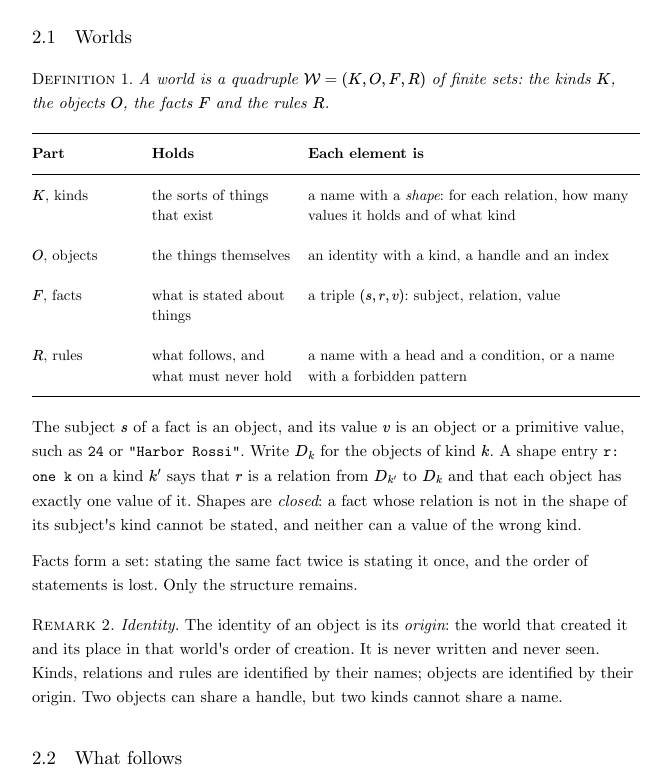
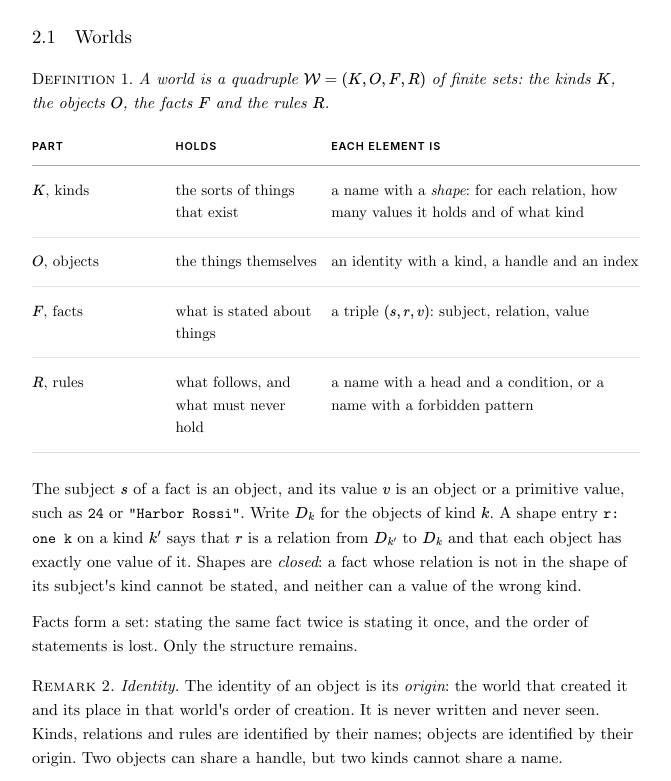
Before and after one commit to minimagate/grant-homepage, a plain HTML site: page index.html in a window 1280 px wide. Shown: the part 2020-2801 px from the top of the page, without its empty margins (304-975 px from the left). Drawn offline with nearby package versions, Linux system fonts and the light colour scheme.

Commit message:
style: refine reference table typography and spacing

```diff
--- a/grant.css
+++ b/grant.css
@@ -89,19 +89,47 @@ img { display: block; width: 82%; max-width: 30em; height: auto !important; marg
 /* Match the exported abstract paragraph to the body text. */
 body > .title-block + div + div > p > font { font-size: inherit !important; }
 
-/* Compact comparison and reference tables, with aligned column headings. */
+/* Reference tables: quiet rules, generous spacing, and compact sans-serif labels.
+   Scoped to data tables so exported title and figure layouts stay separate. */
 table:has(> tbody > tr > td:nth-child(2)) {
   table-layout: fixed;
-  font-size: 0.92em;
-  line-height: 1.4;
-  margin: 1.25em 0;
+  font-size: 0.94em;
+  line-height: 1.5;
+  margin: 1.6em 0;
+  font-variant-numeric: tabular-nums;
+}
+table:has(> tbody > tr > td:nth-child(2)) > tbody > tr {
+  border-bottom: 1px solid rgb(0 0 0 / 12%);
 }
 table:has(> tbody > tr > td:nth-child(2)) > tbody > tr > td {
+  border: 0 !important;
   vertical-align: top;
-  padding: 0.65em 0.7em 0.65em 0;
+  padding: 0.85em 0.9em 0.85em 0;
   overflow-wrap: anywhere;
 }
-table:has(> tbody > tr > td:nth-child(2)) > tbody > tr > td:last-child { padding-right: 0; }
-table:has(> tbody > tr > td:nth-child(2)) > tbody > tr:first-child > td { font-weight: 700; }
-table:has(> tbody > tr > td:nth-child(3)) > tbody > tr > td:first-child { width: 18%; }
+table:has(> tbody > tr > td:nth-child(2)) > tbody > tr > td:last-child {
+  padding-right: 0;
+}
+table:has(> tbody > tr > td:nth-child(2)) > tbody > tr:first-child {
+  border-bottom-color: rgb(0 0 0 / 35%);
+}
+table:has(> tbody > tr > td:nth-child(2)) > tbody > tr:first-child > td {
+  font-family: -apple-system, BlinkMacSystemFont, "Segoe UI", sans-serif;
+  font-size: 0.72em;
+  font-weight: 600;
+  letter-spacing: 0.08em;
+  line-height: 1.5;
+  text-transform: uppercase;
+  padding-top: 0;
+  padding-bottom: 0.9em;
+}
+table:has(> tbody > tr > td:nth-child(3)) > tbody > tr > td:first-child { width: 22%; }
 table:has(> tbody > tr > td:nth-child(3)) > tbody > tr > td:nth-child(2) { width: 24%; }
+table:has(> tbody > tr > td:nth-child(2)) td pre.verbatim {
+  font-size: 0.92em;
+  line-height: inherit;
+}
+@media (max-width: 480px) {
+  table:has(> tbody > tr > td:nth-child(2)) { font-size: 0.9em; }
+  table:has(> tbody > tr > td:nth-child(2)) > tbody > tr > td { padding-right: 0.6em; }
+}
```
